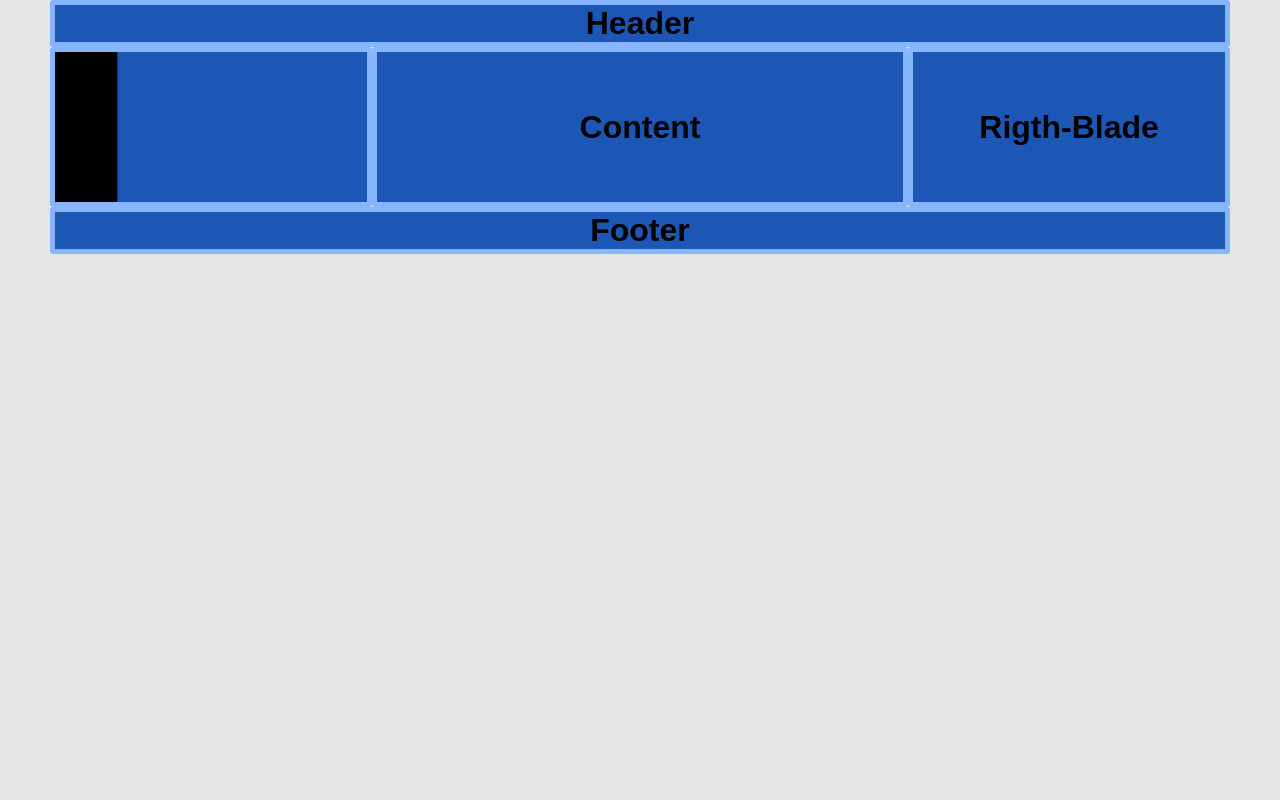
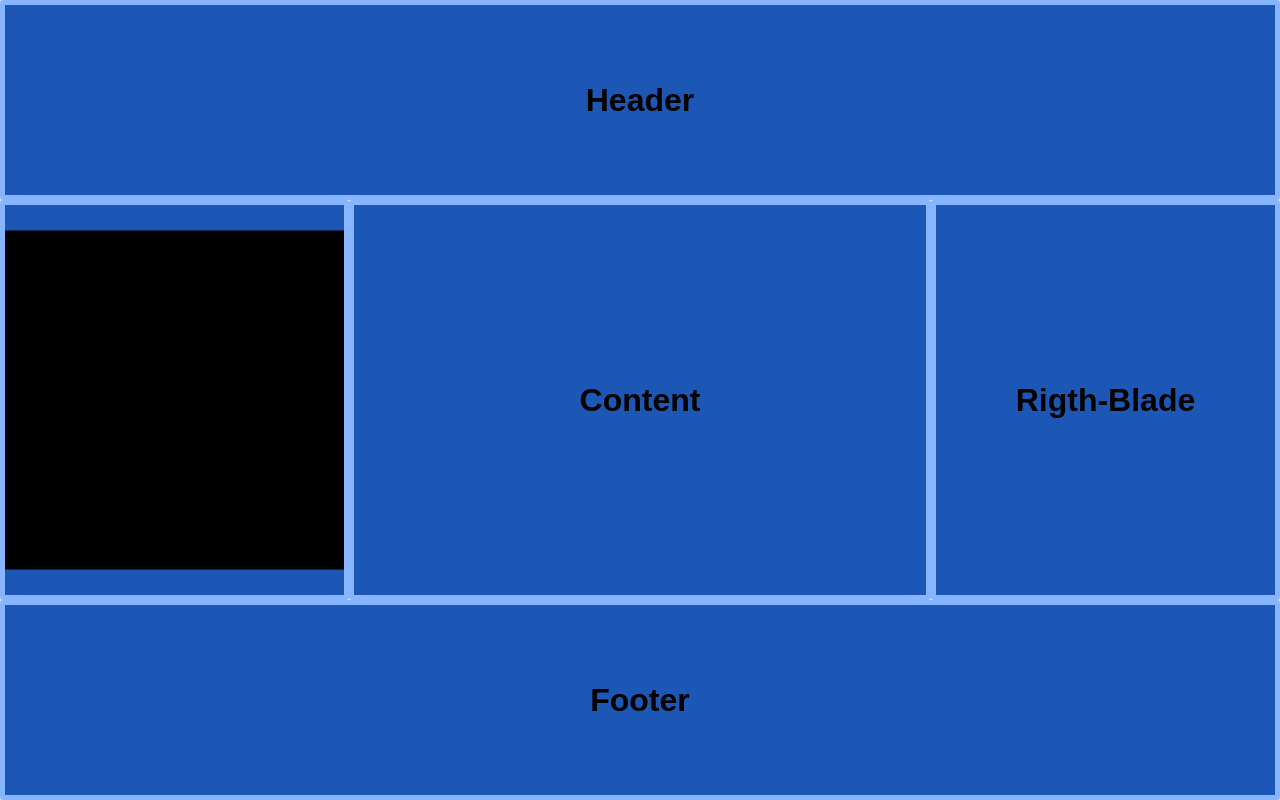
Before and after one commit to sinasartip/DEVsinasartip.github.io, a plain HTML site: page index.html in a window 1280 px wide. Drawn offline with Linux system fonts and the light colour scheme.

Commit message:
better grid

```diff
--- a/index.html
+++ b/index.html
@@ -4,29 +4,21 @@
   <meta name="viewport" content="width=device-width, initial-scale=1">
   <title>Embed Url</title>
   <link rel="stylesheet" href="styles/styles.css">
-
-  <head>
-    <div class="item header">Header</div>
-  </head>
-
     <body>
       <main>
         <div class="container">
+          <div class="item header">Header</div>
           <div class="item content">Content</div>
 
           <div class="item leftblade">
-          <svg class="navblade">
-            <rect id="nav_blade_background"/>
+            <svg id="nav_blade_background_container" viewBox="0 0 100 100">
+              <rect id="nav_blade_background" />
             </svg>
-
           </div>
 
           <div class="item rightblade">Rigth-Blade</div>
+          <div class="item footer">Footer</div>
         </div>
       </main>
     </body>
-
-  <footer>
-    <div class="item footer">Footer</div>
-  </footer>
 </html>
--- a/styles/styles.css
+++ b/styles/styles.css
@@ -6,7 +6,7 @@
 
   body {
   background-color: #E5E5E5;
-  margin: 0px 50px 50px;
+  margin: 0px 0px 0px;
 }
 
 /* Each item in the grid contains numbers */
@@ -29,16 +29,23 @@
 .container {
   display: grid;
   grid-template-columns: 3fr 5fr 3fr;
-  grid-template-rows: auto auto auto;
+  grid-template-rows: 1fr 2fr 1fr;
   grid-template-areas:
-      "top top top"
-      "left center right"
-      "bottom bottom bottom";
+    "top top top"
+    "left center right"
+    "bottom bottom bottom";
+  width: 100vw;
+  height: 100vh;
 }
 
 .header {
   grid-area: top;
 }
+
+.footer {
+  grid-area: bottom;
+}
+
 .content {
    grid-area: center;
 }
@@ -46,22 +53,18 @@
 .leftblade {
    grid-area: left;
 }
-.footer {
-   grid-area: bottom;
-}
 
 .rightblade {
   grid-area: right;
 }
 
-/* Nav Blade Style */
-.navblade {
+#nav_blade_background {
   fill: black;
   width: 100%;
   height: 100%;
 }
 
-#nav_blade_background {
-  width: 20%;
+#nav_blade_background_container {
+  width: 100%;
   height: 100%;
 }
```
Lines whose indentation alone changed are shown as unchanged.
